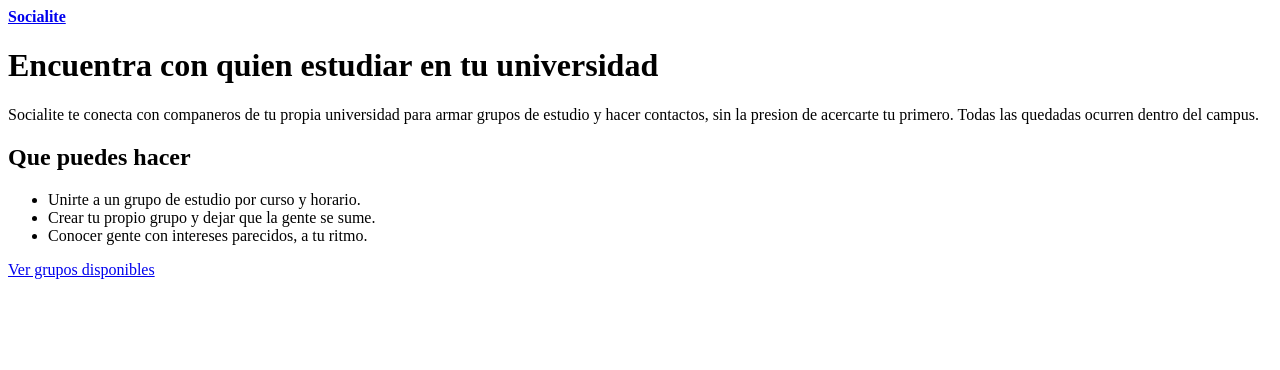
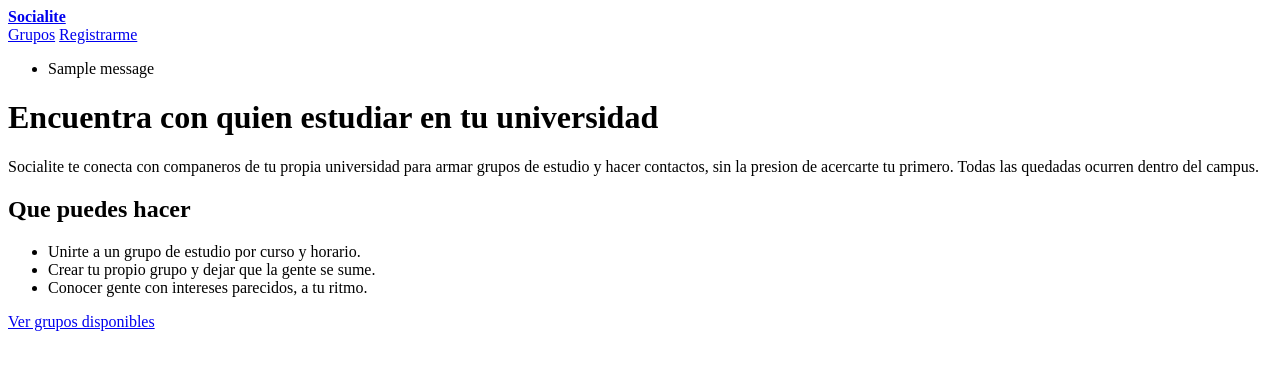
Before and after one commit to 1nstall-er/socialite, a Flask app: page / in a window 1280 px wide. Shown: the top 370 px of the page. Run offline with Flask 3, Linux system fonts and the light colour scheme; tables that the repository leaves empty hold one stand-in row (values such as "Sample post"); one stand-in notice (Sample message) is shown.

Commit message:
Implement flash messages in base.html
Added flash message display functionality to base template.

```diff
--- a/templates/base.html
+++ b/templates/base.html
@@ -8,8 +8,21 @@
   <body>
     <header>
       <a href="{{ url_for('index') }}"><strong>Socialite</strong></a>
+      <nav>
+        <a href="{{ url_for('grupos') }}">Grupos</a>
+        <a href="{{ url_for('registro') }}">Registrarme</a>
+      </nav>
     </header>
     <main>
+      {% with mensajes = get_flashed_messages() %}
+        {% if mensajes %}
+        <ul class="mensajes">
+          {% for mensaje in mensajes %}
+          <li>{{ mensaje }}</li>
+          {% endfor %}
+        </ul>
+        {% endif %}
+      {% endwith %}
       {% block content %}{% endblock %}
     </main>
   </body>
```
